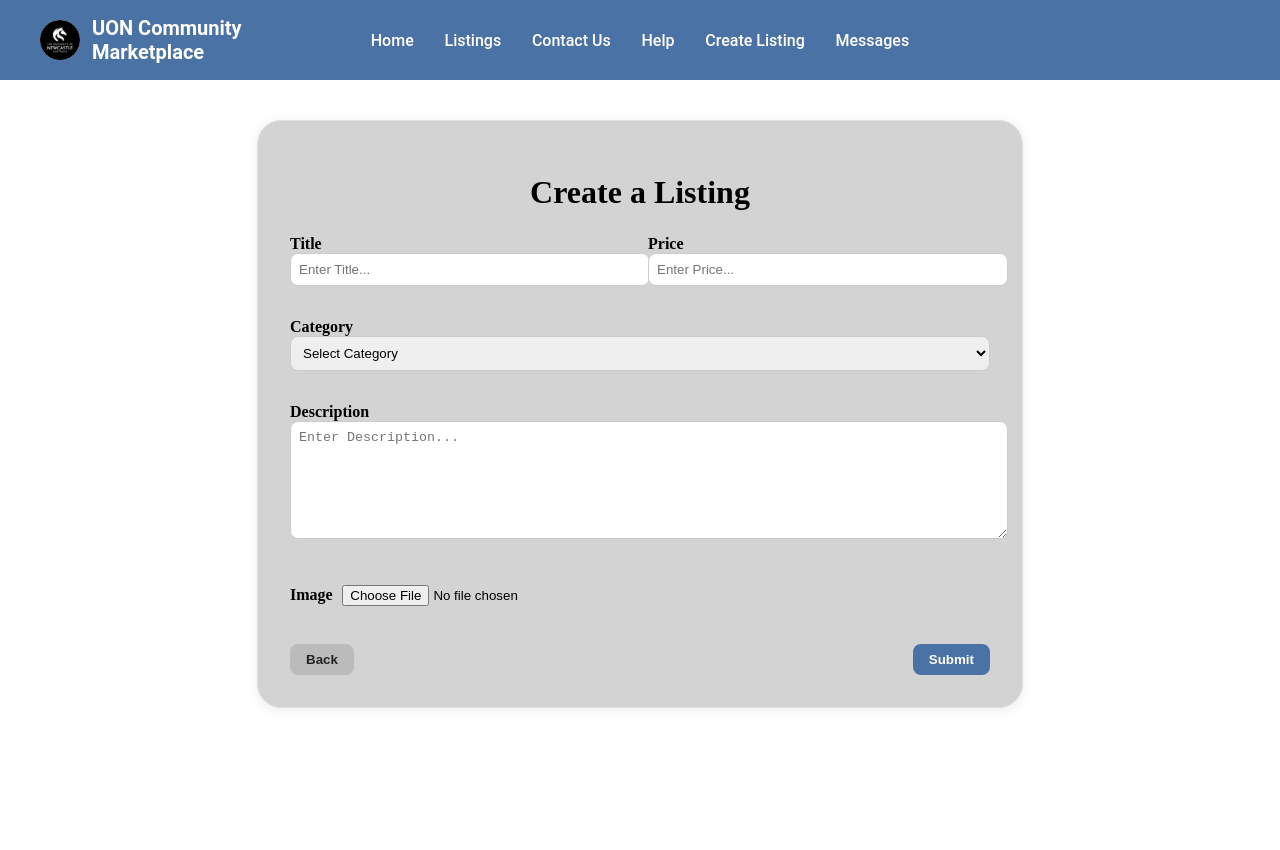
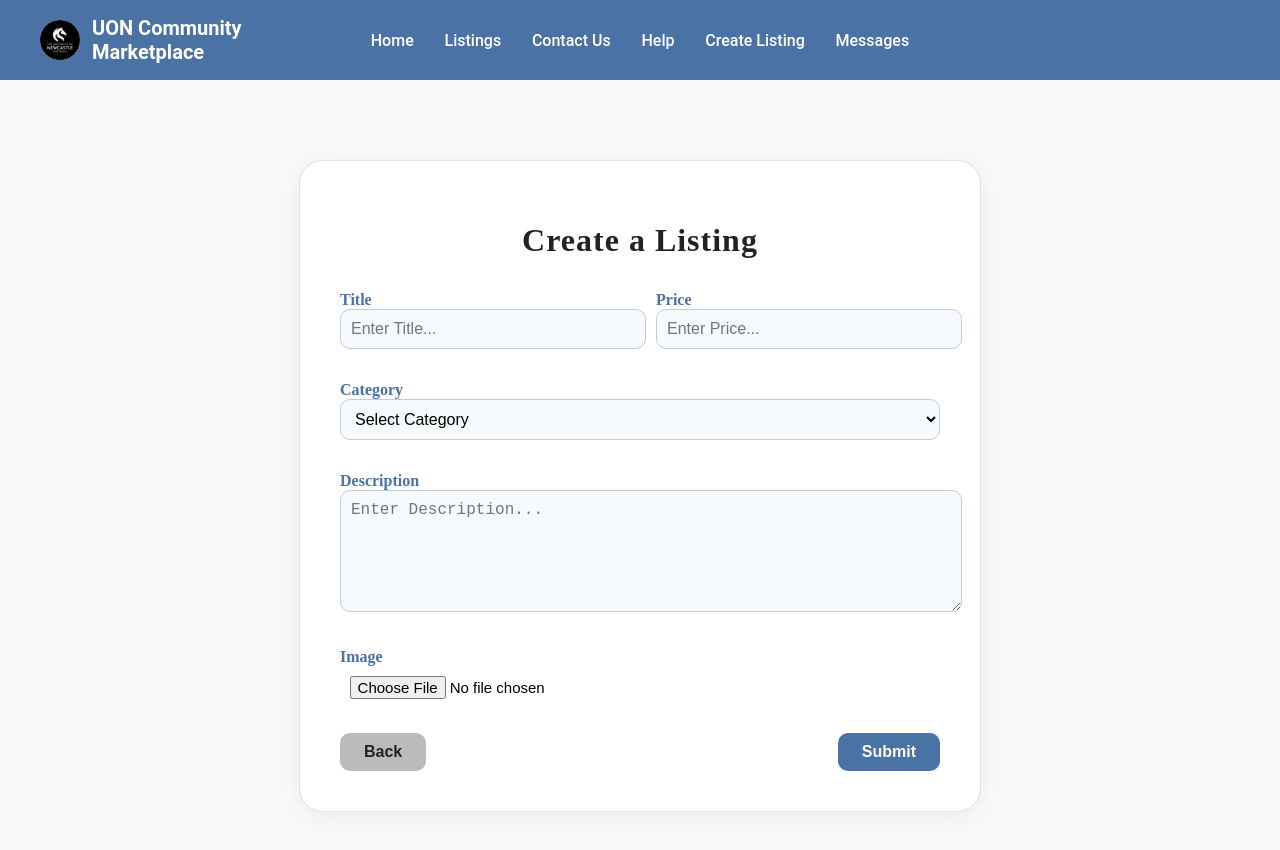
Before and after one commit to Cag1710/UON-Community-Marketplace, a React (Vite) app in the folder front-end/: page /create-listing in a window 1280 px wide. Shown: the top 850 px of the page. Before the commit the page ends 800 px from the top, so only its background shows below. Built offline with nearby package versions, Linux system fonts and the light colour scheme; no server answers.

Commit message:
ListingsDetailPage + UI
Updated UI alongside the feature to click on the listing to view it in more detail on another page

```diff
--- a/front-end/src/App.jsx
+++ b/front-end/src/App.jsx
@@ -8,6 +8,7 @@ import ForgotPasswordPage from './pages/ForgotPasswordPage';
 import ListingsPage from './pages/ListingsPage';
 import CreateListingPage from './pages/CreateListingPage';
 import AdminPortalPage from './pages/AdminPortalPage';
+import ListingDetailPage from './pages/ListingDetailPage';
 
 const routes = [
   {
@@ -41,6 +42,10 @@ const routes = [
   {
     path: '/admin-portal',
     element: <AdminPortalPage />
+  },
+  {
+    path: '/listing/:id',
+    element: <ListingDetailPage />
   }
 ];
 
--- a/front-end/src/pages/CreateListingPage.jsx
+++ b/front-end/src/pages/CreateListingPage.jsx
@@ -1,7 +1,7 @@
 import React, { useState } from 'react';
 import { useNavigate } from 'react-router-dom';
 import Navbar from '../components/Navbar';
-import { getAuth } from 'firebase/auth'; // gets a user id to assing to the listing
+import { getAuth } from 'firebase/auth';
 
 function CreateListingPage() {
   const [title, setTitle] = useState('');
@@ -21,10 +21,6 @@ function CreateListingPage() {
     };
     reader.readAsDataURL(file);
   };
-
-  const auth = getAuth();
-  const user = auth.currentUser;
-  const userId = user ? user.uid : null;
 
   const handleSubmit = async (e) => {
     e.preventDefault();
@@ -50,20 +46,39 @@ function CreateListingPage() {
       <Navbar />
       <div
         style={{
-          background: '#d3d3d3',
-          borderRadius: 24,
-          padding: 32,
-          maxWidth: 700,
-          margin: '40px auto',
-          boxShadow: '0 2px 12px rgba(0,0,0,0.08)',
-          border: '1px solid #e0e0e0'
+          background: '#f9f9f9',
+          minHeight: '100vh',
+          paddingTop: 40,
         }}
       >
-        <h1 style={{ textAlign: 'center', marginBottom: 24 }}>Create a Listing</h1>
-        <form onSubmit={handleSubmit}>
-          <div style={{ display: 'flex', gap: 16, marginBottom: 16 }}>
+        <div
+          style={{
+            background: '#fff',
+            borderRadius: 24,
+            padding: 40,
+            maxWidth: 600,
+            margin: '40px auto',
+            boxShadow: '0 4px 24px rgba(74,114,164,0.10)',
+            border: '1px solid #e0e0e0',
+            display: 'flex',
+            flexDirection: 'column',
+            alignItems: 'center'
+          }}
+        >
+          <h1 style={{
+            textAlign: 'center',
+            marginBottom: 32,
+            color: '#222',
+            fontWeight: 800,
+            fontSize: 32,
+            letterSpacing: 1
+          }}>
+            Create a Listing
+          </h1>
+          <form onSubmit={handleSubmit} style={{ width: '100%' }}>
+            <div style={{ display: 'flex', gap: 32, marginBottom: 20 }}>
               <div style={{ flex: 1 }}>
-              <label style={{ fontWeight: 600 }}>Title</label>
+                <label style={{ fontWeight: 600, color: '#4A72A4' }}>Title</label>
                 <input
                   type="text"
                   value={title}
@@ -71,16 +86,18 @@ function CreateListingPage() {
                   placeholder="Enter Title..."
                   style={{
                     width: '100%',
-                  marginBottom: 16,
-                  padding: 8,
-                  borderRadius: 8,
-                  border: '1px solid #ccc'
+                    marginBottom: 12,
+                    padding: 10,
+                    borderRadius: 10,
+                    border: '1.5px solid #bfcbe2',
+                    fontSize: 16,
+                    background: '#f7fafd'
                   }}
                   required
                 />
               </div>
               <div style={{ flex: 1 }}>
-              <label style={{ fontWeight: 600 }}>Price</label>
+                <label style={{ fontWeight: 600, color: '#4A72A4' }}>Price</label>
                 <input
                   type="number"
                   value={price}
@@ -88,26 +105,30 @@ function CreateListingPage() {
                   placeholder="Enter Price..."
                   style={{
                     width: '100%',
-                  marginBottom: 16,
-                  padding: 8,
-                  borderRadius: 8,
-                  border: '1px solid #ccc'
+                    marginBottom: 12,
+                    padding: 10,
+                    borderRadius: 10,
+                    border: '1.5px solid #bfcbe2',
+                    fontSize: 16,
+                    background: '#f7fafd'
                   }}
                   required
                 />
               </div>
             </div>
-          <div style={{ marginBottom: 16 }}>
-            <label style={{ fontWeight: 600 }}>Category</label>
+            <div style={{ marginBottom: 20 }}>
+              <label style={{ fontWeight: 600, color: '#4A72A4' }}>Category</label>
               <select
                 value={category}
                 onChange={e => setCategory(e.target.value)}
                 style={{
                   width: '100%',
-                marginBottom: 16,
-                padding: 8,
-                borderRadius: 8,
-                border: '1px solid #ccc'
+                  marginBottom: 12,
+                  padding: 10,
+                  borderRadius: 10,
+                  border: '1.5px solid #bfcbe2',
+                  fontSize: 16,
+                  background: '#f7fafd'
                 }}
                 required
               >
@@ -119,8 +140,8 @@ function CreateListingPage() {
                 <option value="Other">Other</option>
               </select>
             </div>
-          <div style={{ marginBottom: 16 }}>
-            <label style={{ fontWeight: 600 }}>Description</label>
+            <div style={{ marginBottom: 20 }}>
+              <label style={{ fontWeight: 600, color: '#4A72A4' }}>Description</label>
               <textarea
                 value={description}
                 onChange={e => setDescription(e.target.value)}
@@ -128,21 +149,28 @@ function CreateListingPage() {
                 style={{
                   width: '100%',
                   minHeight: 100,
-                marginBottom: 16,
-                padding: 8,
-                borderRadius: 8,
-                border: '1px solid #ccc'
+                  marginBottom: 12,
+                  padding: 10,
+                  borderRadius: 10,
+                  border: '1.5px solid #bfcbe2',
+                  fontSize: 16,
+                  background: '#f7fafd',
+                  resize: 'vertical'
                 }}
                 required
               />
             </div>
-          <div style={{ marginBottom: 16 }}>
-            <label style={{ fontWeight: 600 }}>Image</label>
+            <div style={{ marginBottom: 24 }}>
+              <label style={{ fontWeight: 600, color: '#4A72A4' }}>Image</label>
               <input
                 type="file"
                 accept="image/*"
                 onChange={handleImageChange}
-              style={{ marginBottom: 12 }}
+                style={{
+                  marginBottom: 12,
+                  display: 'block',
+                  fontSize: 15
+                }}
               />
               {image && (
                 <img
@@ -150,27 +178,30 @@ function CreateListingPage() {
                   alt="Preview"
                   style={{
                     width: '100%',
-                  maxHeight: 200,
+                    maxHeight: 220,
                     objectFit: 'contain',
-                  borderRadius: 12,
-                  border: '1px solid #ddd',
-                  marginBottom: 8
+                    borderRadius: 14,
+                    border: '1.5px solid #bfcbe2',
+                    marginBottom: 8,
+                    background: '#fff'
                   }}
                 />
               )}
             </div>
-          <div style={{ display: 'flex', justifyContent: 'space-between' }}>
+            <div style={{ display: 'flex', justifyContent: 'space-between', gap: 16 }}>
               <button
                 type="button"
                 onClick={() => navigate('/listings')}
                 style={{
-                padding: '8px 16px',
-                borderRadius: 8,
+                  padding: '10px 24px',
+                  borderRadius: 10,
                   border: 'none',
                   background: '#bbb',
                   color: '#222',
                   fontWeight: 'bold',
-                cursor: 'pointer'
+                  fontSize: 16,
+                  cursor: 'pointer',
+                  transition: 'background 0.2s'
                 }}
               >
                 Back
@@ -178,20 +209,25 @@ function CreateListingPage() {
               <button
                 type="submit"
                 style={{
-                padding: '8px 16px',
-                borderRadius: 8,
+                  padding: '10px 24px',
+                  borderRadius: 10,
                   border: 'none',
                   background: '#4A72A4',
                   color: 'white',
                   fontWeight: 'bold',
-                cursor: 'pointer'
+                  fontSize: 16,
+                  cursor: 'pointer',
+                  transition: 'background 0.2s'
                 }}
+                onMouseOver={e => e.currentTarget.style.background = '#35547a'}
+                onMouseOut={e => e.currentTarget.style.background = '#4A72A4'}
               >
                 Submit
               </button>
             </div>
           </form>
         </div>
+      </div>
     </>
   );
 }
```
Also changed, not shown: front-end/src/pages/ListingDetailPage.jsx (added, +109 -0 lines), front-end/src/pages/ListingsPage.jsx (+50 -8 lines), 1 other file (tests, documents, lock files or other folders). Lines whose indentation alone changed are shown as unchanged.
